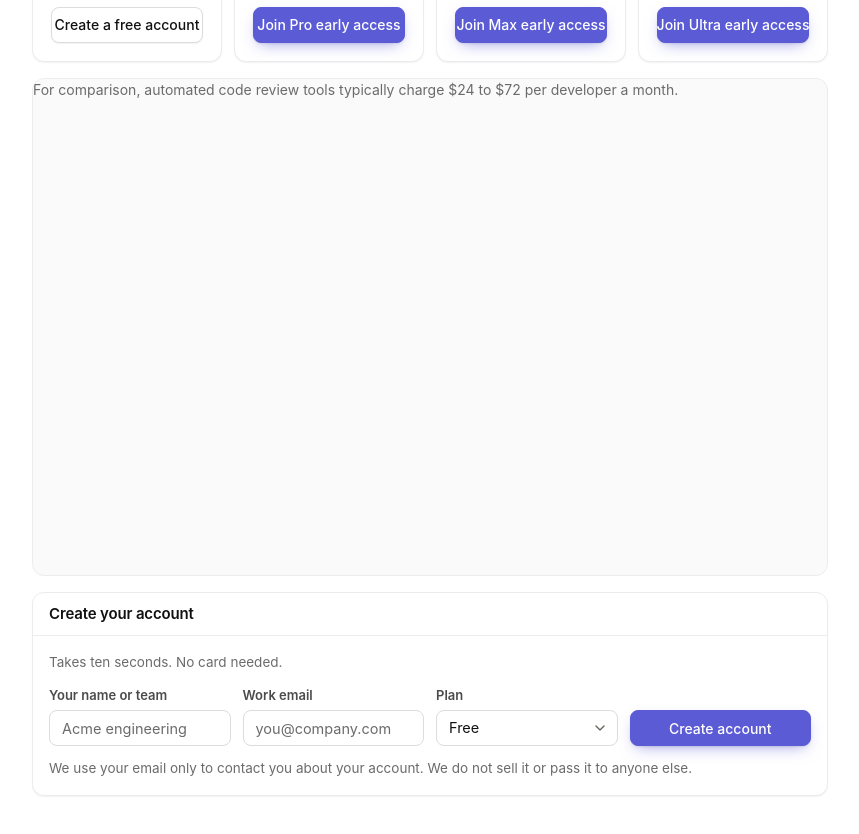
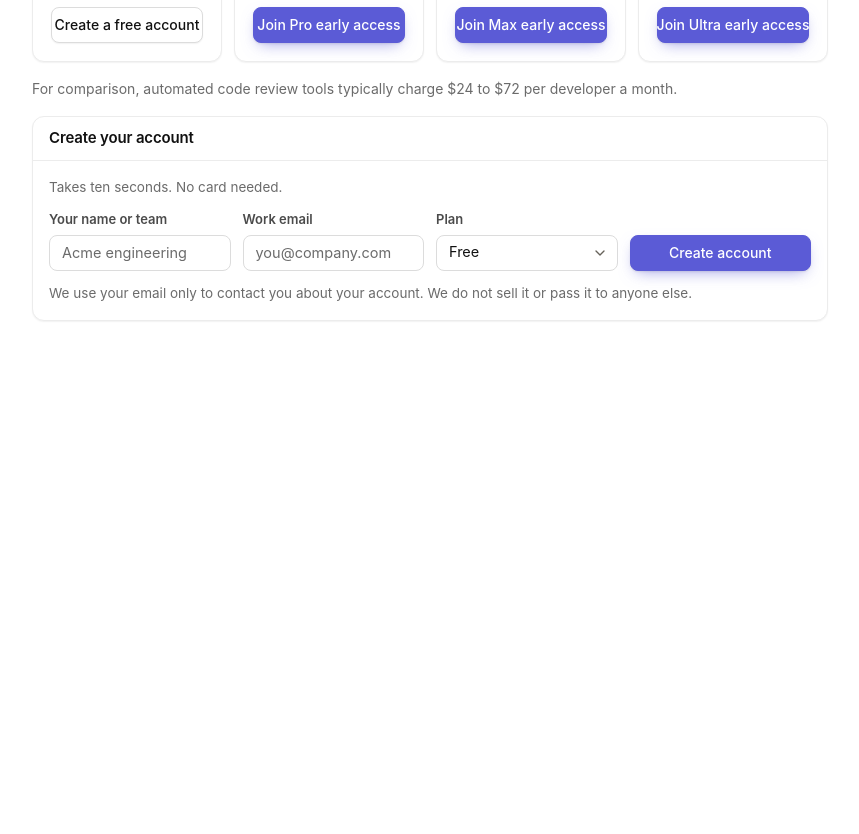
Before and after one commit to Hallalu/bugledger, a website: page public/plans.html in a window 1280 px wide. Shown: the part 1597-2431 px from the top of the page, without its empty margins (334-1193 px from the left). After the commit the page ends 2006 px from the top, so only its background shows below. Drawn offline with Linux system fonts and the light colour scheme; no server answers.

Commit message:
Breadledger: rename the Plans compare line class so it no longer collides with the shared .compare slider
Co-Authored-By: Claude Fable 5.1 <noreply@anthropic.com>

```diff
--- a/public/plans.html
+++ b/public/plans.html
@@ -30,7 +30,7 @@
   .plan ul{margin:0;padding-left:18px;display:grid;gap:6px;font-size:14.5px;color:var(--ink-2)}
   .plan .btn{margin-top:auto;width:100%}
   .fine{font-size:13.5px;color:var(--ink-3)}
-  .compare{font-size:14px;color:var(--ink-3)}
+  .compare-line{font-size:14px;color:var(--ink-3)}
   #signup{scroll-margin-top:72px}
   #signupForm{display:grid;grid-template-columns:repeat(auto-fit,minmax(170px,1fr));gap:12px;align-items:end;margin-top:12px}
   #signupForm .select{width:100%}
@@ -160,7 +160,7 @@
             <button class="btn primary" type="button" data-choose="ultra">Join Ultra early access</button>
           </div>
         </div>
-        <p class="compare">For comparison, automated code review tools typically charge $24 to $72 per developer a month.</p>
+        <p class="compare-line">For comparison, automated code review tools typically charge $24 to $72 per developer a month.</p>
 
         <section class="card" id="signup" aria-labelledby="signup-h">
           <div class="card-h"><h2 id="signup-h">Create your account</h2></div>
```
